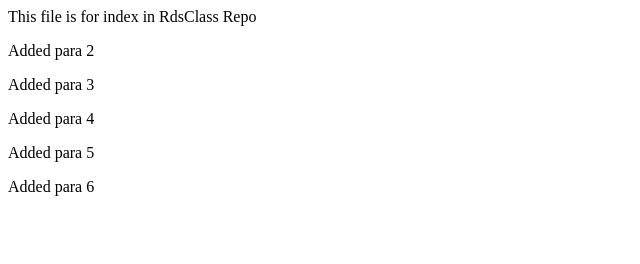
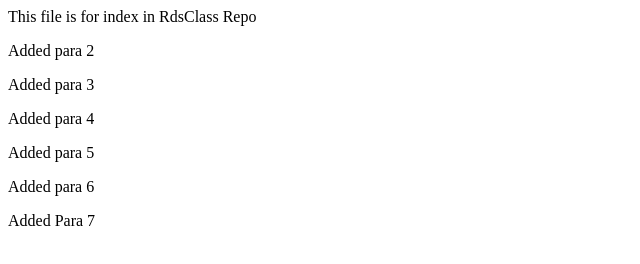
Before and after one commit to RAJATSANWALBITS/RDSClass, a plain HTML site: page index.html in a window 1280 px wide. Shown: the whole page, without its empty margins (0-640 px from the left). Drawn offline with Linux system fonts and the light colour scheme.

Commit message:
Update index.html

```diff
--- a/index.html
+++ b/index.html
@@ -6,6 +6,7 @@
 		<p>Added para 4</p>
 		<p>Added para 5</p>
 		<p>Added para 6</p>
+		<p>Added Para 7</p>
 	</body>
 
 </html>
```
